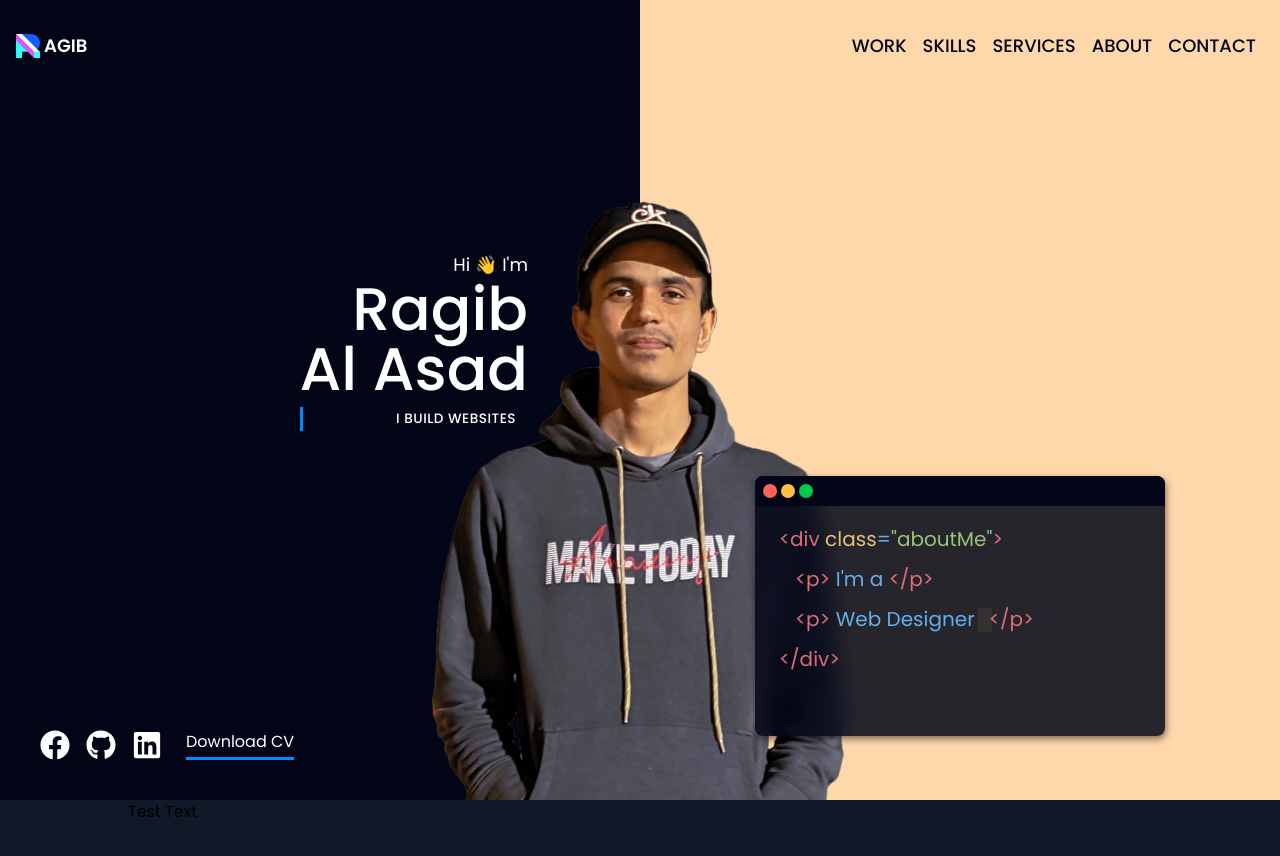
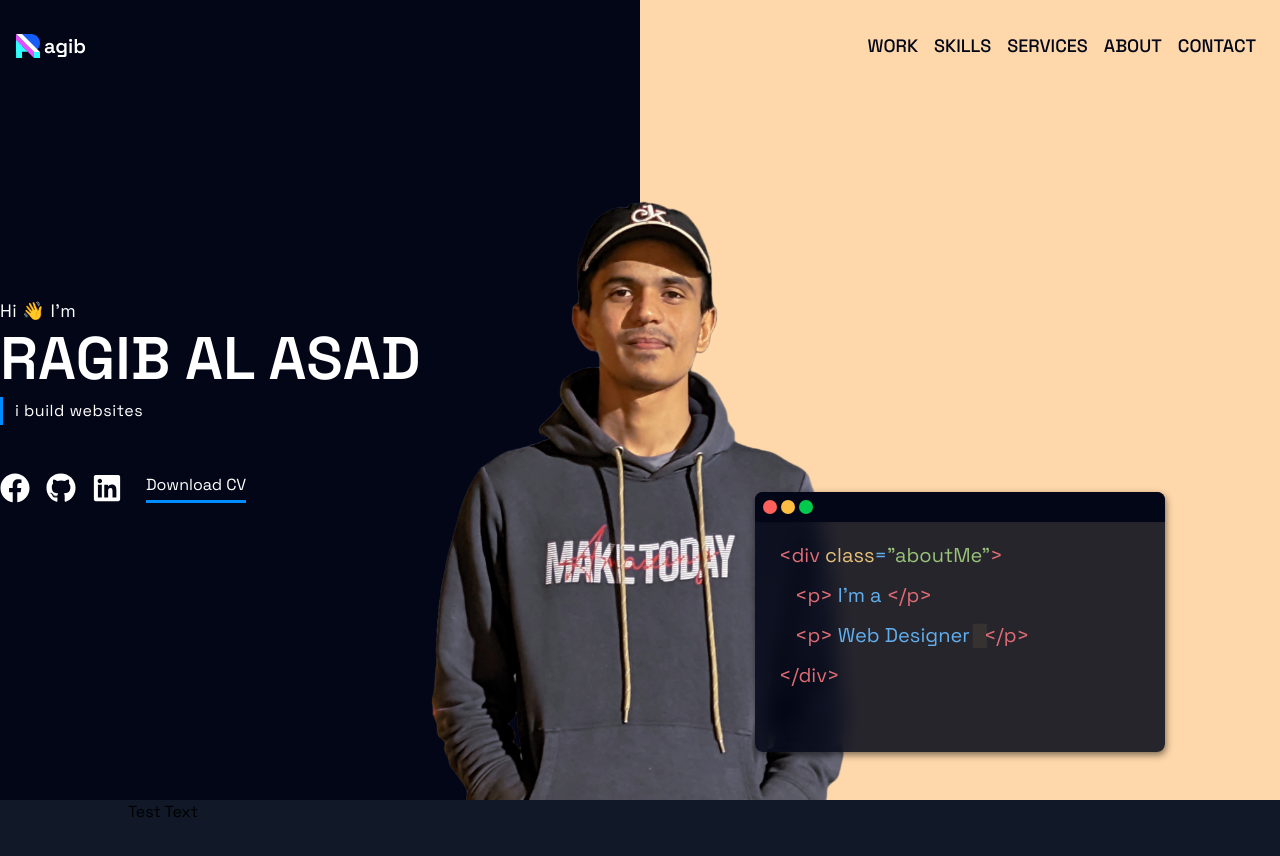
Before and after one commit to ragibalasad/ragib-portfolio, a Next.js app: page / in a window 1280 px wide. Shown: the top 856 px of the page. Built offline with nearby package versions, Linux system fonts and the light colour scheme.

Commit message:
changed font family + inro layout

```diff
--- a/components/Header/Header.jsx
+++ b/components/Header/Header.jsx
@@ -24,7 +24,7 @@ const Header = () => {
   });
 
   // Always call the hooks
-  let yIntroTransform = useTransform(scrollYProgress, [0, 1], ["0%", "60%"]);
+  let yIntroTransform = useTransform(scrollYProgress, [0, 1], ["0%", "75%"]);
   let yTerminalTransform = useTransform(
     scrollYProgress,
     [0, 1],
@@ -40,23 +40,21 @@ const Header = () => {
       ref={ref}
       className="header mx-auto two-color-bg relative flex flex-col items-center h-screen"
     >
-      <div className="container flex w-full h-full">
-        <div className="intro w-1/2 flex flex-col justify-between">
-          <motion.div
-            style={{ y: yIntro }}
-            className="info text-right pr-44 self-end justify-center items-center my-auto"
-          >
-            <p className="hi text-lg text-ff">Hi 👋 I&apos;m</p>
-            <p className="heading font-medium text-6xl text-ff">
-              Ragib
-              <br />
-              Al Asad
+      <div className="container flex h-full">
+        <motion.div
+          style={{ y: yIntro }}
+          className="intro w-1/2 flex flex-col my-auto gap-10"
+        >
+          <div className="info">
+            <p className="hi mb-1 text-lg text-ff">Hi 👋 I&apos;m</p>
+            <p className="heading text-6xl font-semibold text-ff uppercase">
+              Ragib Al Asad
             </p>
             <p className="sub-heading text-ff my-2">
               <span>I BUILD WEBSITES</span>
             </p>
-          </motion.div>
-          <div className="social-links flex gap-6 text-ff self-start m-10">
+          </div>
+          <div className="social-links flex gap-6 text-ff">
             <div className="links flex gap-4 text-3xl my-auto">
               <a href="https://facebook.com/ragibalasad" target="_blank">
                 <FaFacebook />
@@ -73,10 +71,10 @@ const Header = () => {
               Download CV
             </a>
           </div>
-        </div>
+        </motion.div>
         <motion.div
           style={{ y: yTerminal }}
-          className="terminal w-1/2 flex justify-center items-end pb-16 z-10"
+          className="terminal w-1/2 flex justify-center items-end pb-12 z-10"
         >
           <div className="terminal-win text-xs">
             <div className="terminal-head flex shadow-sm p-2 gap-1">
--- a/components/Navbar/Navbar.jsx
+++ b/components/Navbar/Navbar.jsx
@@ -52,7 +52,7 @@ const Navbar = () => {
         <div className="navHolder flex">
           <div className="logo flex items-center">
             <Image src={images.logo} alt="Logo" width={24} height={24} />
-            <span className="ml-1 text-ff font-semibold text-lg">AGIB</span>
+            <span className="ml-1 text-ff font-semibold text-xl">agib</span>
           </div>
 
           <ul className={`nav-list ml-auto ${isOpen ? "open" : ""}`}>
--- a/src/app/app.css
+++ b/src/app/app.css
@@ -39,7 +39,8 @@
 
 .navbar.sticky {
   position: fixed;
-  padding: 1.25rem 0;
+  padding-top: 1.25rem;
+  padding-bottom: 1.25rem;
   top: 0;
   width: 100%;
   background: rgba(2, 6, 23, 0.5);
@@ -49,8 +50,9 @@
 }
 
 .navbar.scrolled {
-  padding: 1.25rem 0;
   position: fixed;
+  padding-top: 1.25rem;
+  padding-bottom: 1.25rem;
   background: rgba(2, 6, 23, 0.5);
   -moz-backdrop-filter: blur(5px);
   -webkit-backdrop-filter: blur(5px);
@@ -128,13 +130,17 @@
   );
 }
 
+.hi {
+  letter-spacing: 0.5px;
+  font-weight: 400;
+}
+
 .sub-heading {
-  text-transform: uppercase;
-  font-size: 0.85rem;
+  text-transform: lowercase;
   letter-spacing: 0.5px;
   padding: 0.13rem 0.75rem;
   margin-bottom: 1rem;
-  font-weight: 500;
+  font-weight: 400;
   border-left: 3px solid var(--main-color-2);
 }
 
--- a/src/app/globals.css
+++ b/src/app/globals.css
@@ -8,10 +8,10 @@
   }
 
   .navbar {
-    @apply flex fixed top-0 left-0 w-full z-50 py-8;
+    @apply flex fixed top-0 left-0 w-full z-50 py-8 px-4;
   }
   .navbar .container {
-    @apply flex justify-between items-center px-4;
+    @apply flex justify-between items-center;
   }
 
   .navHolder {
@@ -62,23 +62,22 @@
   }
 
   .intro .heading {
-    @apply text-6xl;
-    line-height: 1.05;
+    @apply text-5xl;
   }
 
   .intro,
   .terminal {
-    @apply w-auto mx-auto px-4 pt-8 block;
+    @apply w-auto mx-auto px-4 pt-8;
   }
 
   .social-links {
-    @apply m-0 my-8 mb-4;
+    @apply m-0 mb-4;
   }
 
   .showcase-img {
-    @apply relative px-4 rounded-3xl mx-6 mb-4;
+    @apply relative px-4 pt-4 rounded-3xl mx-8 mb-4;
     background: linear-gradient(
-      54deg,
+      54.5deg,
       rgba(6, 5, 25) 50%,
       rgb(254, 215, 170) 50%
     );
@@ -89,7 +88,7 @@
   }
 
   .terminal-win {
-    @apply mx-auto w-full h-auto text-xs;
+    @apply mx-auto w-full h-auto;
     /* box-shadow: 0px 0px 1px var(--main-color-2); */
     box-shadow: none;
   }
@@ -186,11 +185,9 @@
 /* XXL devices (large desktops, 1400px and up) */
 @media (min-width: 1400px) {
   .header {
-    @apply h-screen;
   }
 
   .info .heading {
-    @apply text-7xl;
   }
 
   .showcase-img img {
@@ -200,13 +197,12 @@
 
 @media (min-width: 1900px) {
   .header {
-    @apply h-screen;
   }
   .info {
     @apply mr-10;
   }
   .info .heading {
-    @apply text-7xl;
+    @apply text-6xl;
   }
   .showcase-img img {
     width: 524px;
--- a/src/app/layout.js
+++ b/src/app/layout.js
@@ -1,9 +1,15 @@
-import { Poppins } from "next/font/google";
+import {
+  Inter,
+  Poppins,
+  Work_Sans,
+  Lato,
+  Space_Grotesk,
+} from "next/font/google";
 import "./app.css";
 import "./globals.css";
 import Head from "next/head";
 
-const poppins = Poppins({
+const poppins = Space_Grotesk({
   weight: ["400", "500", "600", "700"],
   subsets: ["latin"],
 });
```
